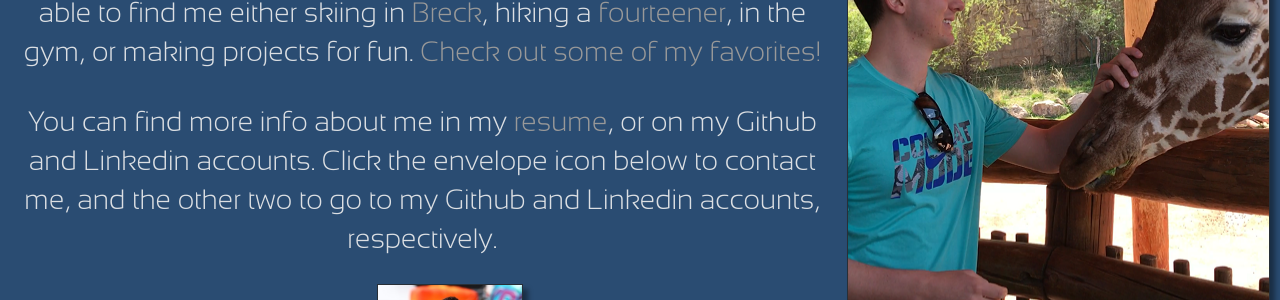
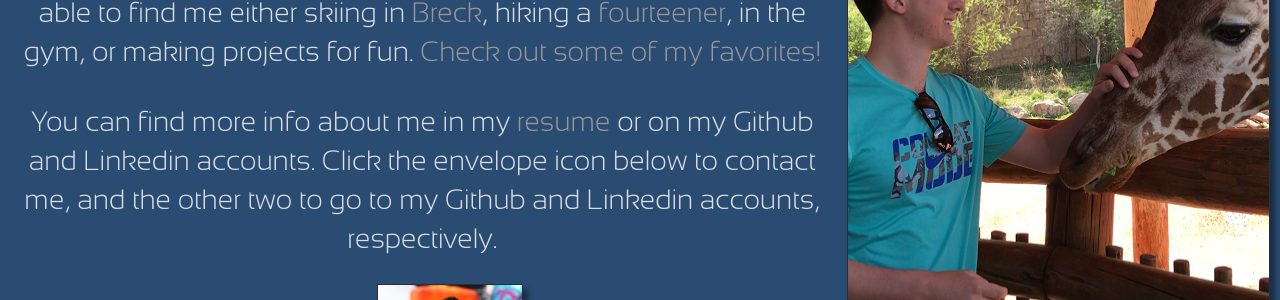
Before and after one commit to RossBlassingame/RossBlassingame.github.io, a Jekyll site: the page built from about/index.html, in a window 1280 px wide. Shown: the part 359-659 px from the top of the page. Built offline with Jekyll 4.4.1, drawn with Linux system fonts in a browser that asks for light colours; nearby versions of some CDN libraries.

Commit message:
Update index.html

```diff
--- a/about/index.html
+++ b/about/index.html
@@ -22,7 +22,7 @@ title: Ross Blassingame | About
     <br>
     <p>I love the outdoors and being active, so Boulder is a great place for me! When I'm not in the classroom or at work, you'll most likely be able to find me either skiing in <a href="http://www.breckenridge.com/">Breck</a>, hiking a <a href="https://www.14ers.com/">fourteener</a>, in the gym, or making projects for fun. <a href="https://rossblassingame.github.io/projects/">Check out some of my favorites!</a></p>
     <br>
-    <p>You can find more info about me in my <a href="https://rossblassingame.github.io/resume/">resume</a>, or on my Github and Linkedin accounts. Click the envelope icon below to contact me, and the other two to go to my Github and Linkedin accounts, respectively.</p>
+    <p>You can find more info about me in my <a href="https://rossblassingame.github.io/resume/">resume</a> or on my Github and Linkedin accounts. Click the envelope icon below to contact me, and the other two to go to my Github and Linkedin accounts, respectively.</p>
 
     <!-- Trigger the Modal -->
     <img id="skiPic" src="https://github.com/RossBlassingame/RossBlassingame.github.io/blob/master/Resources/skiing.JPG?raw=true" alt="Having a great time skiing at Breckenridge." width="250" height="187.5">
```
